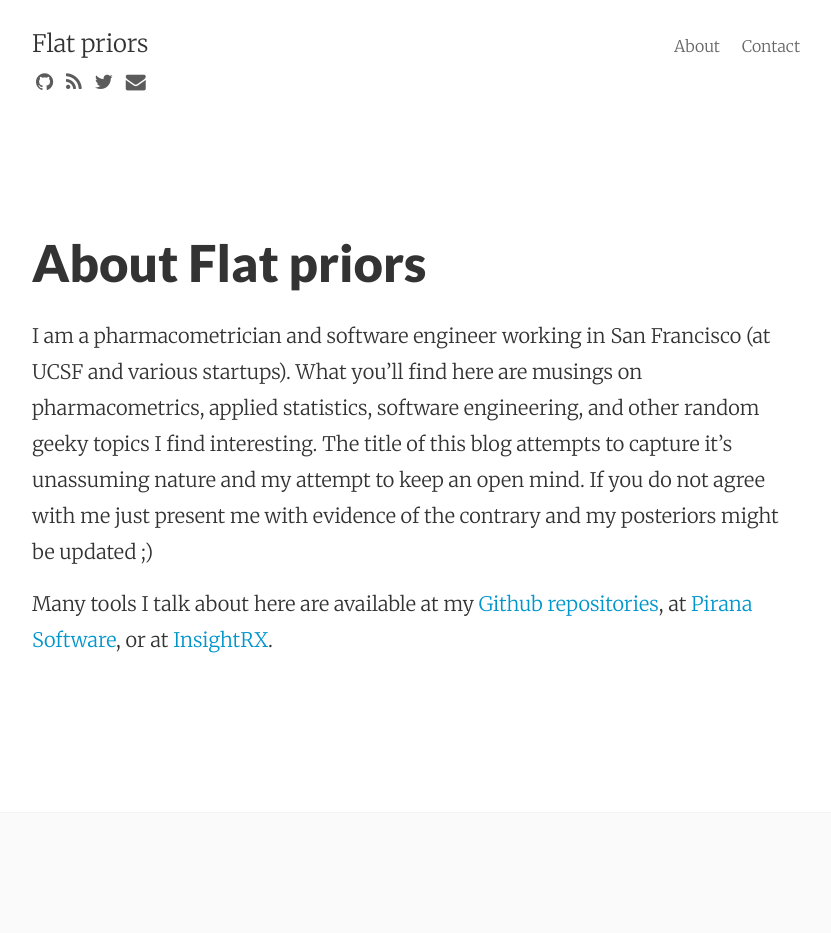
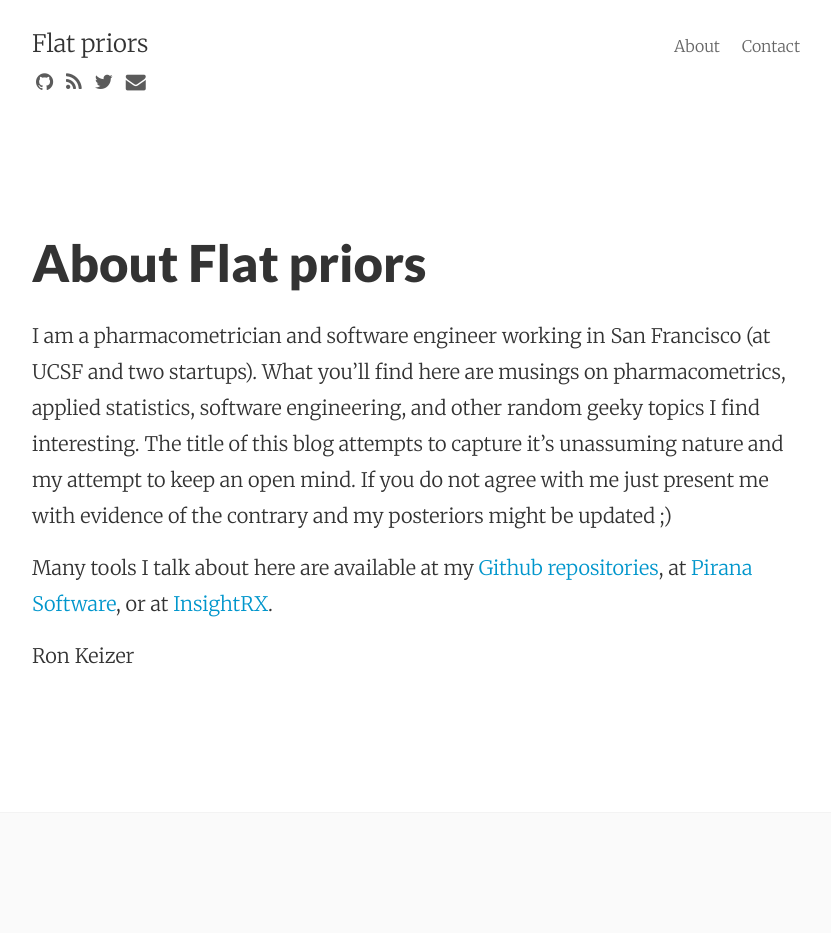
Before and after one commit to ronkeizer/ronkeizer.github.io, a Jekyll site: the page built from about.md, in a window 1280 px wide. Shown: the whole page, without its empty margins (224-1055 px from the left). Built offline with Jekyll 4.4.1, drawn with Linux system fonts in a browser that asks for light colours; nearby versions of some CDN libraries.

Commit message:
add name to about page

```diff
--- a/about.md
+++ b/about.md
@@ -4,6 +4,8 @@ title: About Flat priors
 permalink: /about/
 ---
 
-I am a pharmacometrician and software engineer working in San Francisco (at UCSF and various startups). What you'll find here are musings on pharmacometrics, applied statistics, software engineering, and other random geeky topics I find interesting. The title of this blog attempts to capture it's unassuming nature and my attempt to keep an open mind. If you do not agree with me just present me with evidence of the contrary and my posteriors might be updated ;)
+I am a pharmacometrician and software engineer working in San Francisco (at UCSF and two startups). What you'll find here are musings on pharmacometrics, applied statistics, software engineering, and other random geeky topics I find interesting. The title of this blog attempts to capture it's unassuming nature and my attempt to keep an open mind. If you do not agree with me just present me with evidence of the contrary and my posteriors might be updated ;)
 
 Many tools I talk about here are available at my [Github repositories](https://github.com/ronkeizer), at [Pirana Software](http://www.pirana-software.com), or at [InsightRX](http://www.insight-rx.com).
+
+Ron Keizer
```
